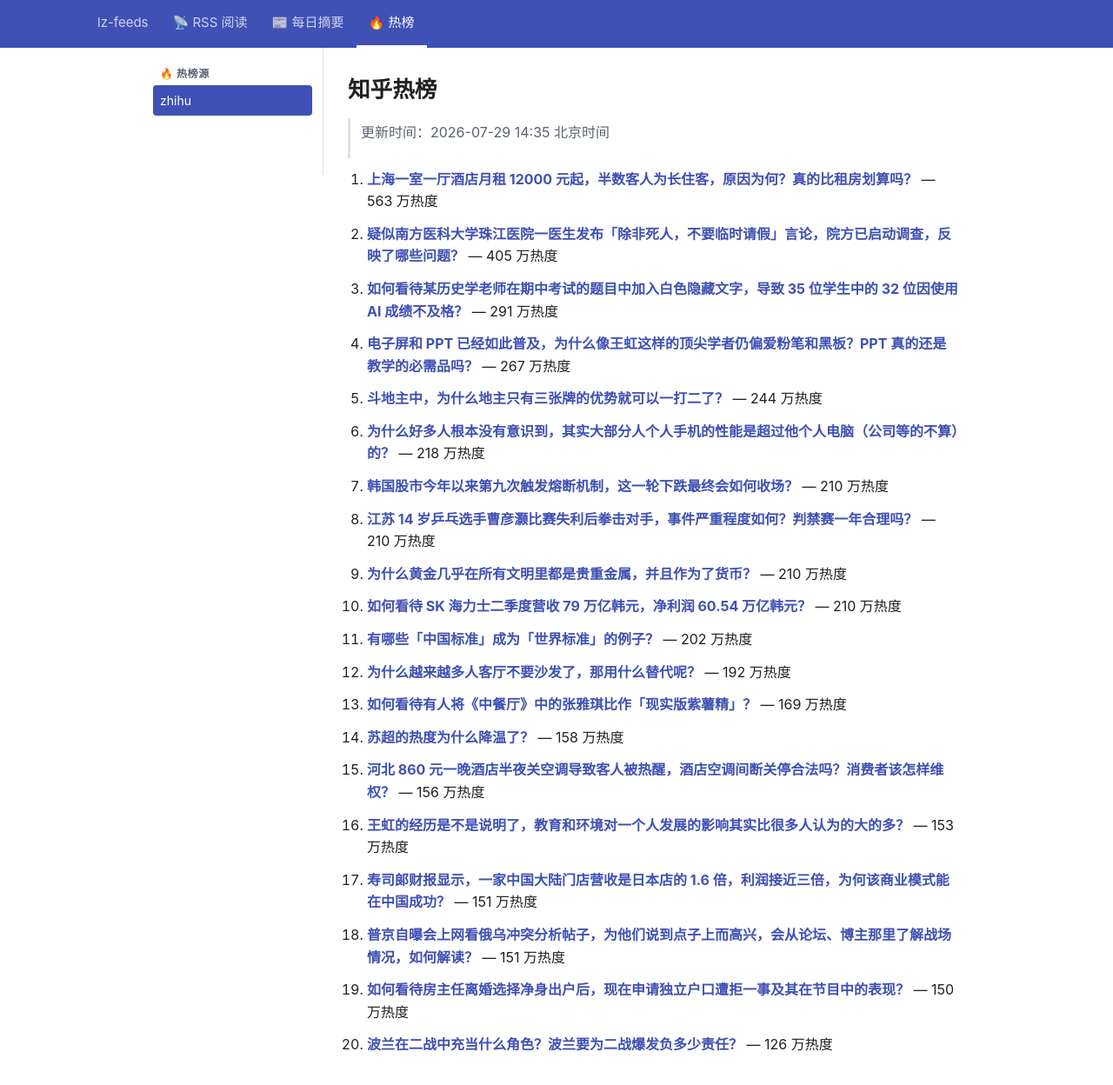
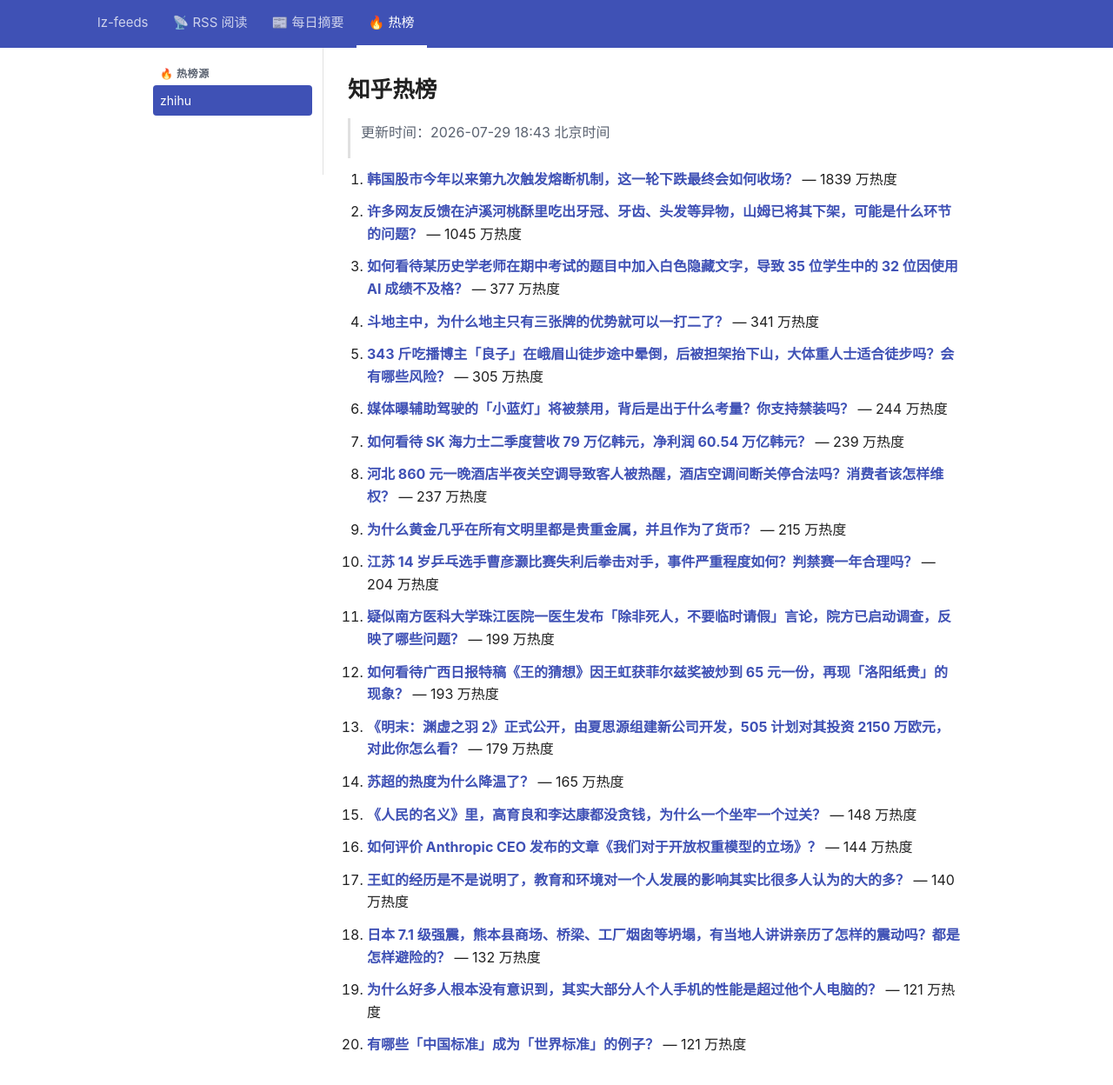
Before and after one commit to lizhang0101/lz-feeds, a Jekyll site: the page built from _hotlist/zhihu.md, in a window 1280 px wide and 1279 px high. Shown: the top 1248 px of the window at 87% size. Built offline with Jekyll 4.4.1, drawn with Linux system fonts in a browser that asks for light colours.

Commit message:
hotlist: 2026-07-29T10:43Z

```diff
--- a/_hotlist/zhihu.md
+++ b/_hotlist/zhihu.md
@@ -1,48 +1,48 @@
 ---
-updated: 2026-07-29 14:35 北京时间
+updated: 2026-07-29 18:43 北京时间
 count: 20
 ---
 
 # 知乎热榜
 
-> 更新时间：2026-07-29 14:35 北京时间
+> 更新时间：2026-07-29 18:43 北京时间
 
-1. **[上海一室一厅酒店月租 12000 元起，半数客人为长住客，原因为何？真的比租房划算吗？](https://www.zhihu.com/question/2065045395525390422)** — 563 万热度
+1. **[韩国股市今年以来第九次触发熔断机制，这一轮下跌最终会如何收场？](https://www.zhihu.com/question/2065767078427113175)** — 1839 万热度
 
-2. **[疑似南方医科大学珠江医院一医生发布「除非死人，不要临时请假」言论，院方已启动调查，反映了哪些问题？](https://www.zhihu.com/question/2065711565274177872)** — 405 万热度
+2. **[许多网友反馈在泸溪河桃酥里吃出牙冠、牙齿、头发等异物，山姆已将其下架，可能是什么环节的问题？](https://www.zhihu.com/question/2065716053770859492)** — 1045 万热度
 
-3. **[如何看待某历史学老师在期中考试的题目中加入白色隐藏文字，导致 35 位学生中的 32 位因使用 AI 成绩不及格？](https://www.zhihu.com/question/2065158710427751418)** — 291 万热度
+3. **[如何看待某历史学老师在期中考试的题目中加入白色隐藏文字，导致 35 位学生中的 32 位因使用 AI 成绩不及格？](https://www.zhihu.com/question/2065158710427751418)** — 377 万热度
 
-4. **[电子屏和 PPT 已经如此普及，为什么像王虹这样的顶尖学者仍偏爱粉笔和黑板？PPT 真的还是教学的必需品吗？](https://www.zhihu.com/question/2065466996951442038)** — 267 万热度
+4. **[斗地主中，为什么地主只有三张牌的优势就可以一打二了？](https://www.zhihu.com/question/2063214681746153896)** — 341 万热度
 
-5. **[斗地主中，为什么地主只有三张牌的优势就可以一打二了？](https://www.zhihu.com/question/2063214681746153896)** — 244 万热度
+5. **[343 斤吃播博主「良子」在峨眉山徒步途中晕倒，后被担架抬下山，大体重人士适合徒步吗？会有哪些风险？](https://www.zhihu.com/question/2065779470502465996)** — 305 万热度
 
-6. **[为什么好多人根本没有意识到，其实大部分人个人手机的性能是超过他个人电脑（公司等的不算）的？](https://www.zhihu.com/question/2047098527092828152)** — 218 万热度
+6. **[媒体曝辅助驾驶的「小蓝灯」将被禁用，背后是出于什么考量？你支持禁装吗？](https://www.zhihu.com/question/2065809494173377572)** — 244 万热度
 
-7. **[韩国股市今年以来第九次触发熔断机制，这一轮下跌最终会如何收场？](https://www.zhihu.com/question/2065767078427113175)** — 210 万热度
+7. **[如何看待 SK 海力士二季度营收 79 万亿韩元，净利润 60.54 万亿韩元？](https://www.zhihu.com/question/2065710317829452475)** — 239 万热度
 
-8. **[江苏 14 岁乒乓选手曹彦灏比赛失利后拳击对手，事件严重程度如何？判禁赛一年合理吗？](https://www.zhihu.com/question/2065664493460493869)** — 210 万热度
+8. **[河北 860 元一晚酒店半夜关空调导致客人被热醒，酒店空调间断关停合法吗？消费者该怎样维权？](https://www.zhihu.com/question/2065344071745233365)** — 237 万热度
 
-9. **[为什么黄金几乎在所有文明里都是贵重金属，并且作为了货币？](https://www.zhihu.com/question/23846763)** — 210 万热度
+9. **[为什么黄金几乎在所有文明里都是贵重金属，并且作为了货币？](https://www.zhihu.com/question/23846763)** — 215 万热度
 
-10. **[如何看待 SK 海力士二季度营收 79 万亿韩元，净利润 60.54 万亿韩元？](https://www.zhihu.com/question/2065710317829452475)** — 210 万热度
+10. **[江苏 14 岁乒乓选手曹彦灏比赛失利后拳击对手，事件严重程度如何？判禁赛一年合理吗？](https://www.zhihu.com/question/2065664493460493869)** — 204 万热度
 
-11. **[有哪些「中国标准」成为「世界标准」的例子？](https://www.zhihu.com/question/430077118)** — 202 万热度
+11. **[疑似南方医科大学珠江医院一医生发布「除非死人，不要临时请假」言论，院方已启动调查，反映了哪些问题？](https://www.zhihu.com/question/2065711565274177872)** — 199 万热度
 
-12. **[为什么越来越多人客厅不要沙发了，那用什么替代呢？](https://www.zhihu.com/question/668026601)** — 192 万热度
+12. **[如何看待广西日报特稿《王的猜想》因王虹获菲尔兹奖被炒到 65 元一份，再现「洛阳纸贵」的现象？](https://www.zhihu.com/question/2065739488693899762)** — 193 万热度
 
-13. **[如何看待有人将《中餐厅》中的张雅琪比作「现实版紫薯精」？](https://www.zhihu.com/question/2060053843778578276)** — 169 万热度
+13. **[《明末：渊虚之羽 2》正式公开，由夏思源组建新公司开发，505 计划对其投资 2150 万欧元，对此你怎么看？](https://www.zhihu.com/question/2065822635464958698)** — 179 万热度
 
-14. **[苏超的热度为什么降温了？](https://www.zhihu.com/question/2064631785892454410)** — 158 万热度
+14. **[苏超的热度为什么降温了？](https://www.zhihu.com/question/2064631785892454410)** — 165 万热度
 
-15. **[河北 860 元一晚酒店半夜关空调导致客人被热醒，酒店空调间断关停合法吗？消费者该怎样维权？](https://www.zhihu.com/question/2065344071745233365)** — 156 万热度
+15. **[《人民的名义》里，高育良和李达康都没贪钱，为什么一个坐牢一个过关？](https://www.zhihu.com/question/2061881728478737461)** — 148 万热度
 
-16. **[王虹的经历是不是说明了，教育和环境对一个人发展的影响其实比很多人认为的大的多？](https://www.zhihu.com/question/2064984398307578588)** — 153 万热度
+16. **[如何评价 Anthropic CEO 发布的文章《我们对于开放权重模型的立场》？](https://www.zhihu.com/question/2065381249368299375)** — 144 万热度
 
-17. **[寿司郎财报显示，一家中国大陆门店营收是日本店的 1.6 倍，利润接近三倍，为何该商业模式能在中国成功？](https://www.zhihu.com/question/2065453278121431256)** — 151 万热度
+17. **[王虹的经历是不是说明了，教育和环境对一个人发展的影响其实比很多人认为的大的多？](https://www.zhihu.com/question/2064984398307578588)** — 140 万热度
 
-18. **[普京自曝会上网看俄乌冲突分析帖子，为他们说到点子上而高兴，会从论坛、博主那里了解战场情况，如何解读？](https://www.zhihu.com/question/2065406460100715313)** — 151 万热度
+18. **[日本 7.1 级强震，熊本县商场、桥梁、工厂烟囱等坍塌，有当地人讲讲亲历了怎样的震动吗？都是怎样避险的？](https://www.zhihu.com/question/2065511346351731928)** — 132 万热度
 
-19. **[如何看待房主任离婚选择净身出户后，现在申请独立户口遭拒一事及其在节目中的表现？](https://www.zhihu.com/question/2059388918152304542)** — 150 万热度
+19. **[为什么好多人根本没有意识到，其实大部分人个人手机的性能是超过他个人电脑的？](https://www.zhihu.com/question/2047098527092828152)** — 121 万热度
 
-20. **[波兰在二战中充当什么角色？波兰要为二战爆发负多少责任？](https://www.zhihu.com/question/302399998)** — 126 万热度
+20. **[有哪些「中国标准」成为「世界标准」的例子？](https://www.zhihu.com/question/430077118)** — 121 万热度
```
